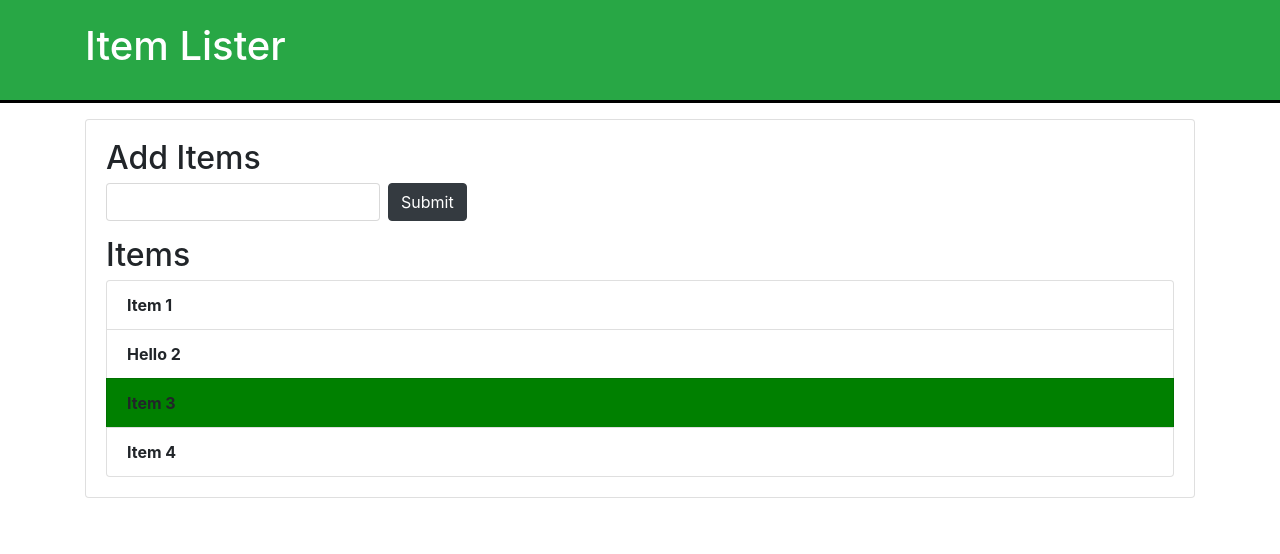
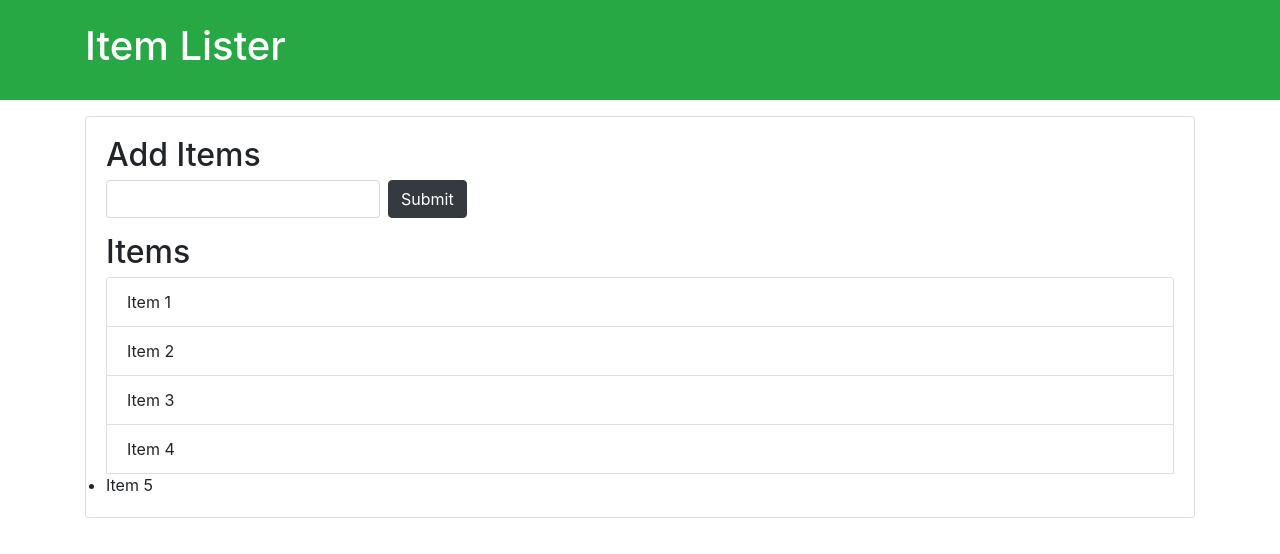
Before and after one commit to Sanjeevv30/newstart, a plain HTML site: page index.html in a window 1280 px wide. Drawn offline with nearby package versions, Linux system fonts and the light colour scheme.

Commit message:
fourthCommit

```diff
--- a/demo.js
+++ b/demo.js
@@ -1,4 +1,4 @@
-console.log("hello");
+//console.log("hello");
 // console.log(document.title);
 // console.log(document.URL);
 // console.log(document.doctype);
@@ -9,16 +9,36 @@ console.log("hello");
 // console.log(document.all[10]);
 // document.all[10].textContent = 'Hello';
 // //GET ELEMENT BY ID
-var headerTitle = document.getElementById('header-title');
-var header = document.getElementById('main-header');
-header.style.borderBottom = 'solid 3px #000';
+// var headerTitle = document.getElementById('header-title');
+// var header = document.getElementById('main-header');
+// header.style.borderBottom = 'solid 3px #000';
 // GET ELEMENT BY CLASS;
 var items = document.getElementsByClassName('list-group-item');
-console.log(items);
-console.log(items[1]);
-items[1].textContent = 'Hello 2';
-items[0].style.fontWeight = 'bold';
-items[1].style.fontWeight = 'bold';
-items[2].style.fontWeight = 'bold';
-items[3].style.fontWeight = 'bold';
-items[2].style.backgroundColor = 'green';
+// console.log(items);
+// console.log(items[1]);
+// items[1].textContent = 'Hello 2';
+// items[0].style.fontWeight = 'bold';
+// items[1].style.fontWeight = 'bold';
+// items[2].style.fontWeight = 'bold';
+// items[3].style.fontWeight = 'bold';
+// items[2].style.backgroundColor = 'green';
+
+// for(let i=0;i<items.length;i++){
+//     items[1].style.backgroundColor = "#f4f4f4";
+// }
+items[4].style.fontWeight = 'bold';
+// GET ELEMENT BY TAGNAME;
+var li = document.getElementsByTagName('li');
+console.log(li);
+console.log(li[1]);
+li[1].textContent = 'Hello 2';
+// li[0].style.fontWeight = 'bold';
+// li[1].style.fontWeight = 'bold';
+// li[2].style.fontWeight = 'bold';
+// li[3].style.fontWeight = 'bold';
+// li[4].style.fontWeight = 'bold';
+li[2].style.backgroundColor = 'green';
+
+for(let i=0;i<li.length;i++){
+    li[1].style.backgroundColor = "#f4f4f4";
+}
--- a/index.html
+++ b/index.html
@@ -28,6 +28,7 @@
       <li class="list-group-item">Item 2</li>
       <li class="list-group-item">Item 3</li>
       <li class="list-group-item">Item 4</li>
+      <li>Item 5</li>
     </ul>
    </div>
   </div>
```
